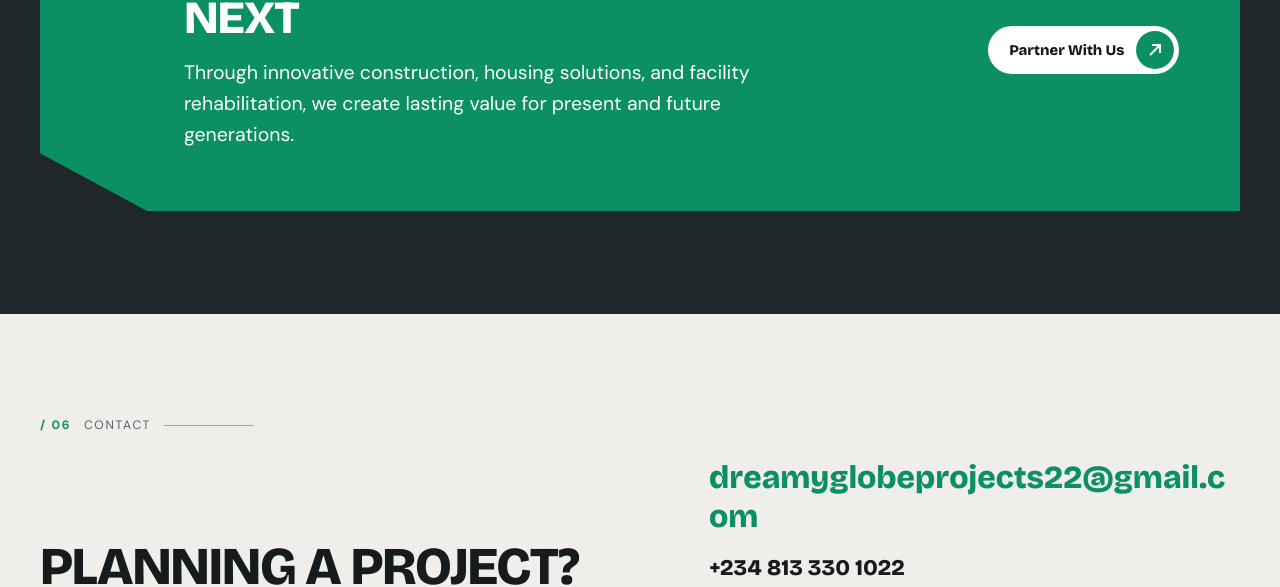
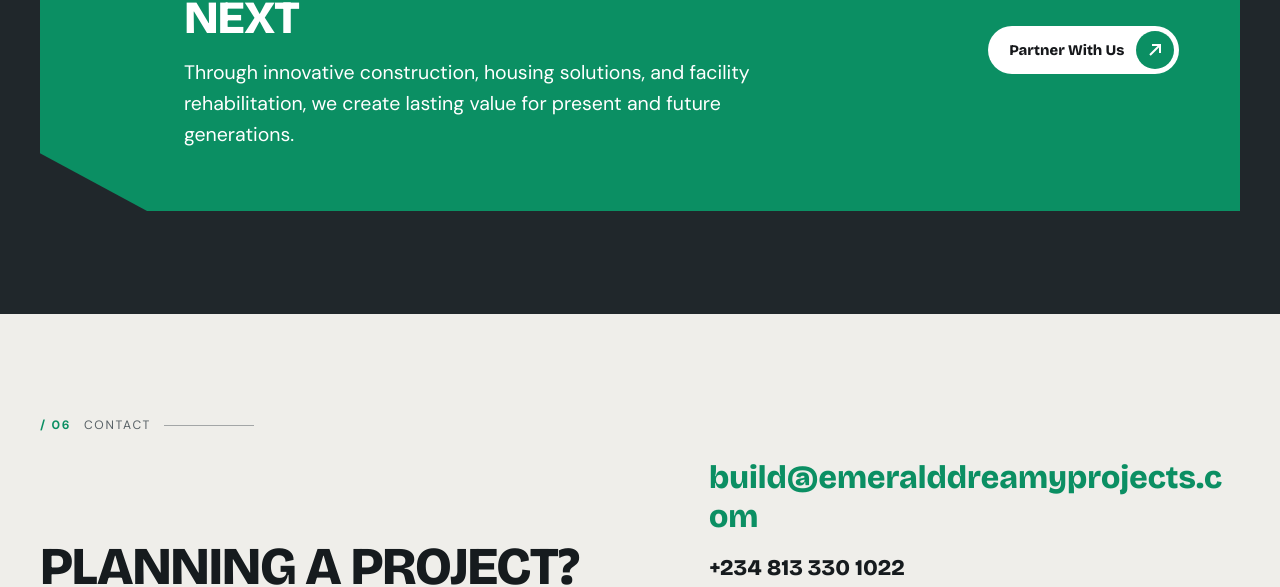
Before and after one commit to emerald-dreamy/emerald-dreamy.github.io, a plain HTML site: page index.html in a window 1280 px wide. Shown: the part 3917-4504 px from the top of the page. Drawn offline with nearby package versions, Linux system fonts and the light colour scheme.

Commit message:
Update contact email in index.html

```diff
--- a/index.html
+++ b/index.html
@@ -219,7 +219,7 @@ footer .wrap{display:flex;flex-wrap:wrap;gap:1rem;justify-content:space-between}
 <section id="contact" class="contact" aria-labelledby="ct-h"><div class="wrap">
   <div class="lab reveal"><b>/ 06</b>Contact</div>
   <div class="box"><h2 id="ct-h" class="reveal">Planning a project? Let’s talk.</h2>
-  <div class="reveal" style="display:grid;gap:1.1rem;justify-items:start"><a class="big" href="mailto:build@emeralddreamyprojects.com?subject=Consultation%20request">dreamyglobeprojects22@gmail.com</a><a href="tel:+2348133301022" style="font:800 1.4rem var(--display);text-decoration:none">+234 813 330 1022</a><a class="btn" href="mailto:dreamyglobeprojects22@gmail.com?subject=Partnership%20enquiry">Request Consultation<i><svg viewBox="0 0 16 16"><use href="#arr"/></svg></i></a></div></div>
+  <div class="reveal" style="display:grid;gap:1.1rem;justify-items:start"><a class="big" href="mailto:build@emeralddreamyprojects.com?subject=Consultation%20request">build@emeralddreamyprojects.com</a><a href="tel:+2348133301022" style="font:800 1.4rem var(--display);text-decoration:none">+234 813 330 1022</a><a class="btn" href="mailto:dreamyglobeprojects22@gmail.com?subject=Partnership%20enquiry">Request Consultation<i><svg viewBox="0 0 16 16"><use href="#arr"/></svg></i></a></div></div>
 </div></section>
 </main>
 <footer><div class="wrap"><span>© 2026 Emerald Dreamy Projects Globe Ltd. RC: 7014461</span><span>Building Dreams. Creating Lasting Value.</span></div></footer>
```
